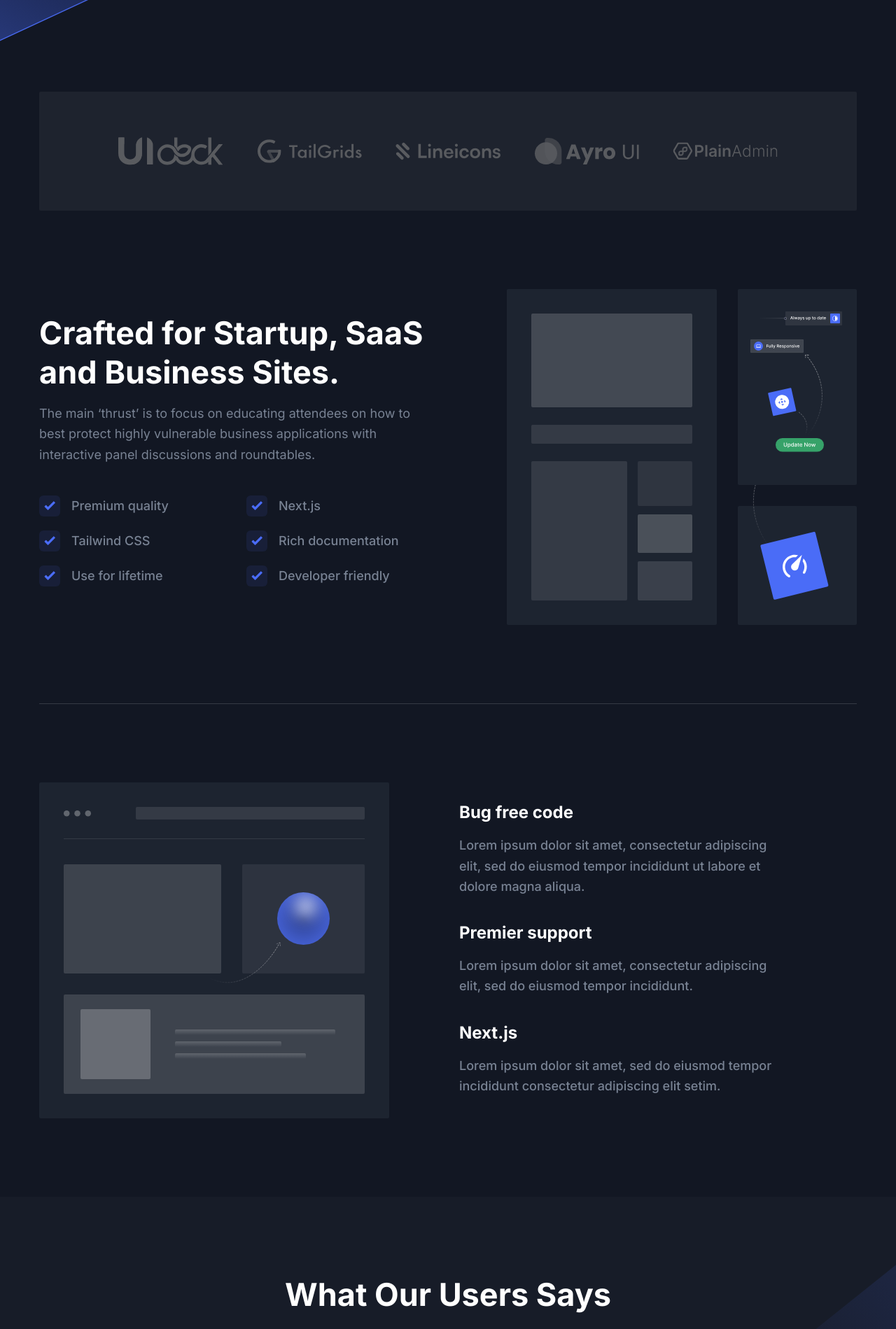
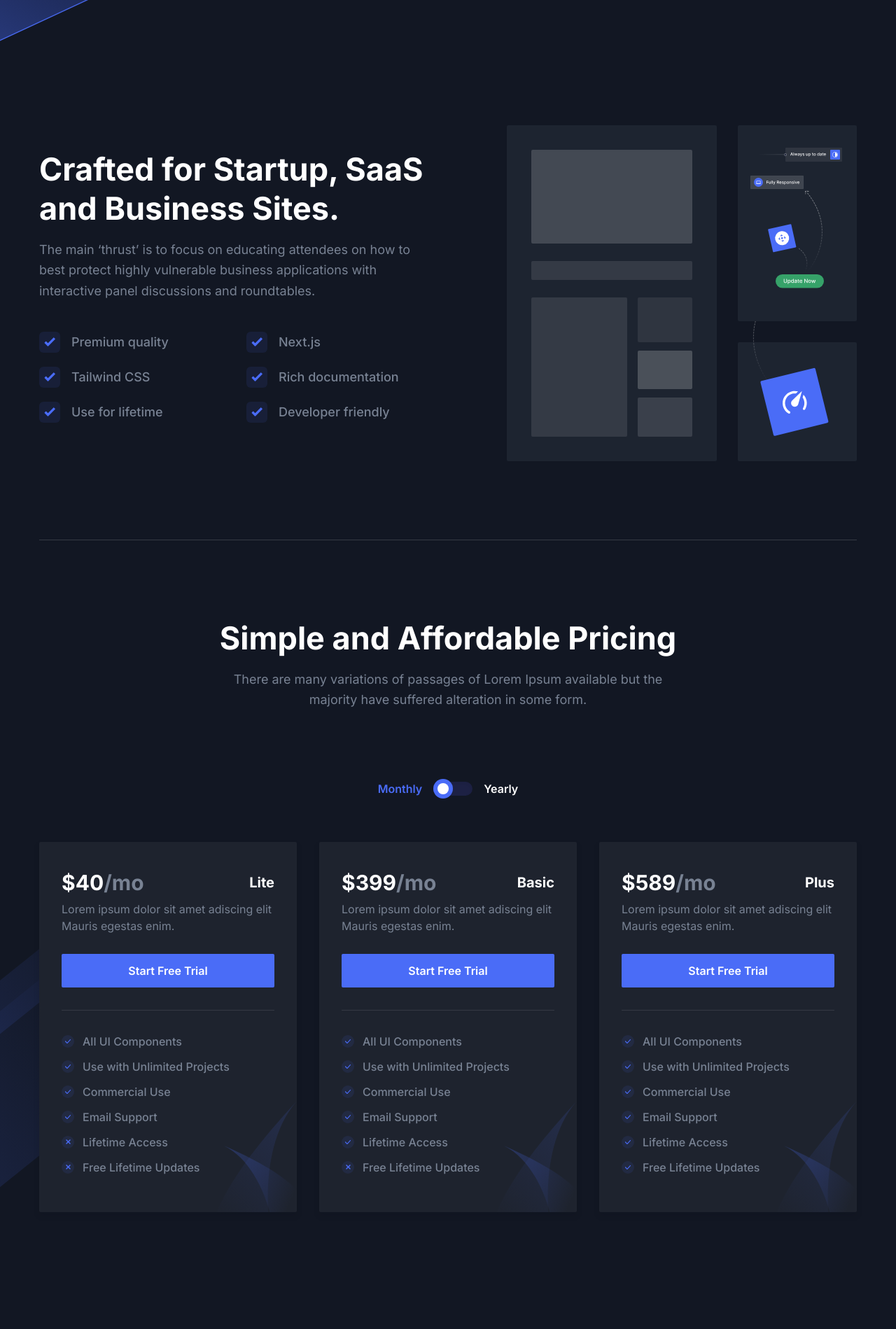
Before and after one commit to NewtonMutugi/ict-innovations-africa, a Next.js app: page / in a window 1280 px wide. Shown: the part 3100-4999 px from the top of the page at 70% size. Built offline with nearby package versions, Linux system fonts and the light colour scheme.

Commit message:
Comment out unused components in Home page for cleaner code

```diff
--- a/app/page.tsx
+++ b/app/page.tsx
@@ -24,12 +24,12 @@ export default function Home() {
       <Hero />
       <Features />
       <Video />
-      <Brands />
+      {/* <Brands /> */}
       <AboutSectionOne />
-      <AboutSectionTwo />
-      <Testimonials />
+      {/* <AboutSectionTwo /> */}
+      {/* <Testimonials /> */}
       <Pricing />
-      <Blog />
+      {/* <Blog /> */}
       <Contact />
     </>
   );
```
